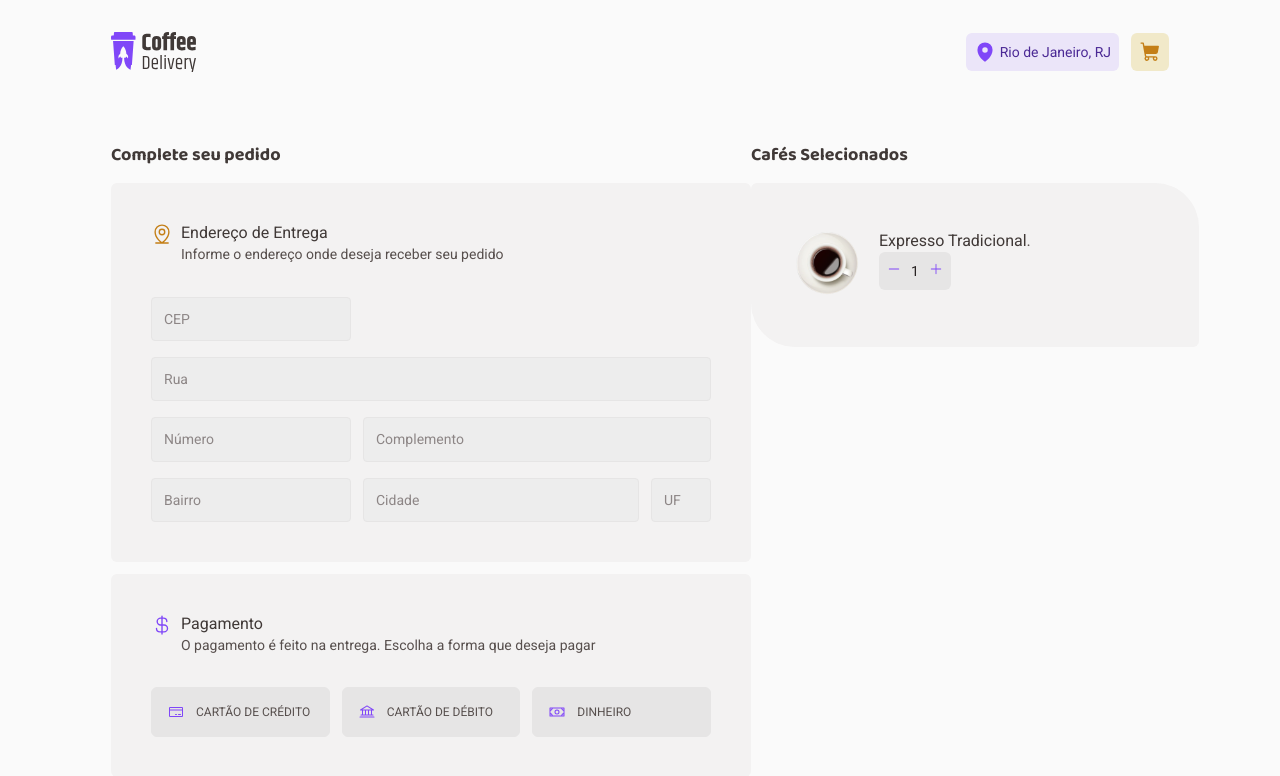
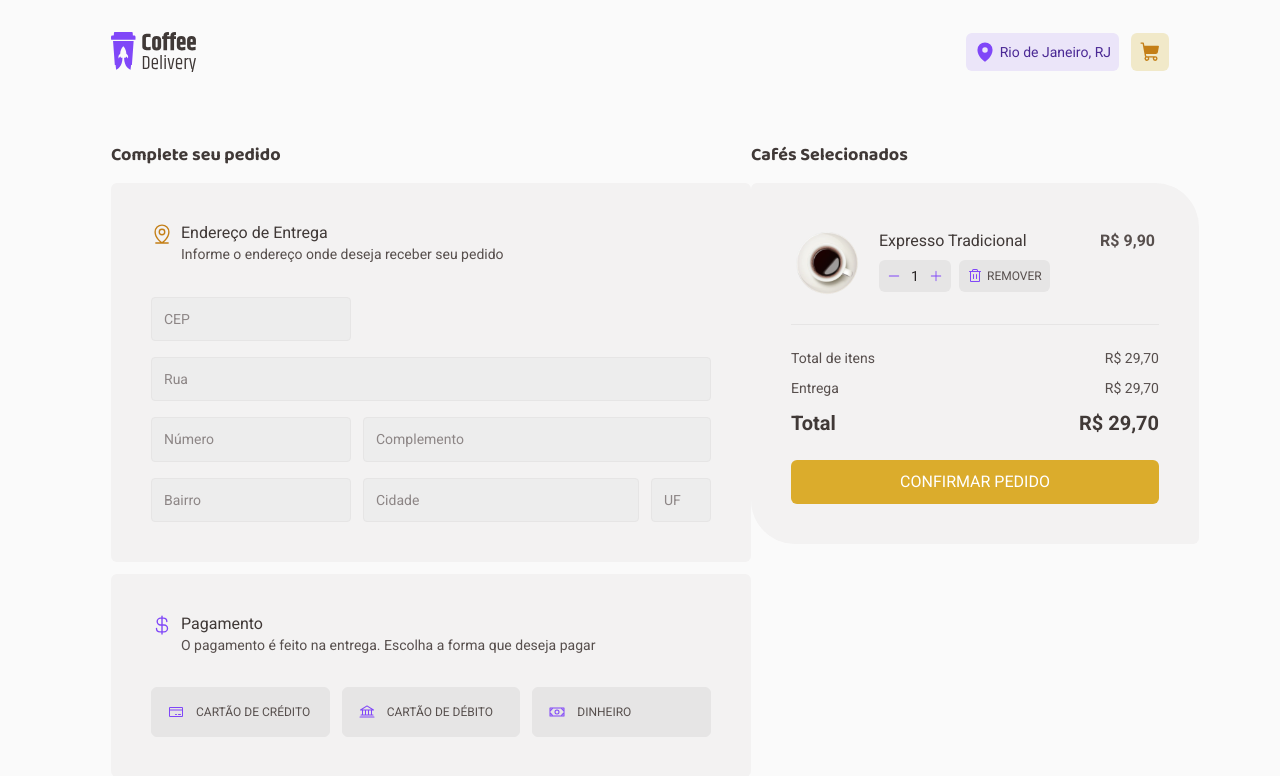
Before and after one commit to GabrielFSoares/coffee-delivery, a React (Vite) app: page /checkout in a window 1280 px wide. Shown: the top 776 px of the page. Built offline with nearby package versions, Linux system fonts and the light colour scheme.

Commit message:
Checkout page

```diff
--- a/src/pages/Checkout/components/coffee-list-in-cart/index.tsx
+++ b/src/pages/Checkout/components/coffee-list-in-cart/index.tsx
@@ -1,12 +1,22 @@
-import { ButtonsContainer, CoffeeListInCartContainer } from './styles'
+import {
+  ButtonsContainer,
+  CoffeeListInCartContainer,
+  CoffeePrice,
+  TotalPayableContainer,
+  RemoveButton,
+  CheckoutContainer,
+  ConfirmButton,
+} from './styles'
 import imageCoffee from '../../../../assets/Coffee-types/Type=Americano.png'
 import { ButtonMoreOrLess } from '../../../components/button-more-or-less'
 import { useState } from 'react'
+import { Trash } from '@phosphor-icons/react'
 
 export function CoffeeListInCart() {
   const [itemQuantityIncart, setItemQuantityIncart] = useState(1)
 
   return (
+    <CheckoutContainer>
       <CoffeeListInCartContainer>
         <div>
           <img src={imageCoffee} alt=""></img>
@@ -17,10 +27,33 @@ export function CoffeeListInCart() {
             <ButtonMoreOrLess
               selectedItemQuantity={itemQuantityIncart}
               setSelectedItemQuantity={setItemQuantityIncart}
+              height={'2rem'}
             />
+            <RemoveButton>
+              <Trash size={16} />
+              <span>Remover</span>
+            </RemoveButton>
           </ButtonsContainer>
         </div>
-      <div>.</div>
+        <CoffeePrice>
+          <span>R$ 9,90</span>
+        </CoffeePrice>
       </CoffeeListInCartContainer>
+      <TotalPayableContainer>
+        <div>
+          <span>Total de itens</span>
+          <span>R$ 29,70</span>
+        </div>
+        <div>
+          <span>Entrega</span>
+          <span>R$ 29,70</span>
+        </div>
+        <div>
+          <span>Total</span>
+          <span>R$ 29,70</span>
+        </div>
+      </TotalPayableContainer>
+      <ConfirmButton>Confirmar pedido</ConfirmButton>
+    </CheckoutContainer>
   )
 }
--- a/src/pages/Checkout/components/coffee-list-in-cart/styles.ts
+++ b/src/pages/Checkout/components/coffee-list-in-cart/styles.ts
@@ -1,8 +1,23 @@
 import styled from 'styled-components'
+
+export const CheckoutContainer = styled.div`
+  display: flex;
+  flex-direction: column;
+  gap: 1.5rem;
+
+  button {
+    border: none;
+    border-radius: 6px;
+
+    cursor: pointer;
+  }
+`
 
 export const CoffeeListInCartContainer = styled.div`
   display: flex;
   padding: 0.5rem 0.25rem;
+
+  border-bottom: 1px solid ${(props) => props.theme['base-button']};
 
   img {
     width: 64px;
@@ -12,4 +27,76 @@ export const CoffeeListInCartContainer = styled.div`
 
 export const ButtonsContainer = styled.div`
   display: flex;
+  gap: 0.5rem;
+  margin-top: 0.5rem;
+  margin-bottom: 1.5rem;
 `
+export const RemoveButton = styled.button`
+  display: flex;
+  align-items: flex-end;
+  gap: 0.25rem;
+
+  background-color: ${(props) => props.theme['base-button']};
+  color: ${(props) => props.theme.purple};
+
+  padding: 0.5rem;
+  height: 2rem;
+
+  :hover {
+    color: ${(props) => props.theme['purple-dark']};
+    background-color: ${(props) => props.theme['base-hover']};
+
+    span {
+      color: ${(props) => props.theme['base-subtitle']};
+    }
+  }
+
+  span {
+    font-size: 0.75rem;
+    text-transform: uppercase;
+    color: ${(props) => props.theme['base-text']};
+  }
+`
+
+export const CoffeePrice = styled.div`
+  margin-left: auto;
+
+  span {
+    font-weight: bold;
+  }
+`
+
+export const TotalPayableContainer = styled.div`
+  display: flex;
+  flex-direction: column;
+  gap: 0.75rem;
+
+  div {
+    display: flex;
+    justify-content: space-between;
+
+    span {
+      font-size: 0.875rem;
+    }
+  }
+
+  div:last-of-type {
+    span {
+      font-size: 1.25rem;
+      font-weight: bold;
+      color: ${(props) => props.theme['base-subtitle']};
+    }
+  }
+`
+
+export const ConfirmButton = styled.button`
+  background-color: ${(props) => props.theme.yellow};
+  color: ${(props) => props.theme.white};
+
+  text-transform: uppercase;
+  padding: 0.75rem;
+
+  :hover {
+    background-color: ${(props) => props.theme['yellow-dark']};
+  }
+`
--- a/src/pages/components/button-more-or-less/index.tsx
+++ b/src/pages/components/button-more-or-less/index.tsx
@@ -4,11 +4,13 @@ import { ButtonMoreOrLessContainer } from './styles'
 interface ButtonMoreOrLessProps {
   selectedItemQuantity: number
   setSelectedItemQuantity: (quantity: number) => void
+  height?: string
 }
 
 export function ButtonMoreOrLess({
   selectedItemQuantity,
   setSelectedItemQuantity,
+  height = '2.375rem',
 }: ButtonMoreOrLessProps) {
   function handleMoreOrLessInTheAmountOfItems(action: string) {
     if (action === 'more') {
@@ -21,7 +23,7 @@ export function ButtonMoreOrLess({
   }
 
   return (
-    <ButtonMoreOrLessContainer>
+    <ButtonMoreOrLessContainer height={height}>
       <button
         type="button"
         onClick={() => handleMoreOrLessInTheAmountOfItems('less')}
--- a/src/pages/components/button-more-or-less/styles.ts
+++ b/src/pages/components/button-more-or-less/styles.ts
@@ -1,12 +1,23 @@
 import styled from 'styled-components'
 
-export const ButtonMoreOrLessContainer = styled.div`
+interface ButtonMoreOrLessProps {
+  height: string
+}
+
+export const ButtonMoreOrLessContainer = styled.div<ButtonMoreOrLessProps>`
   display: flex;
   align-items: center;
   gap: 0.25rem;
   background-color: ${(props) => props.theme['base-button']};
   border-radius: 6px;
-  padding: 0.53125rem 0.5rem;
+  padding: 0.5rem;
+  height: ${(props) => props.height};
+
+  button,
+  span {
+    display: flex;
+    justify-content: center;
+  }
 
   button {
     border: none;
```
Lines whose indentation alone changed are shown as unchanged.
